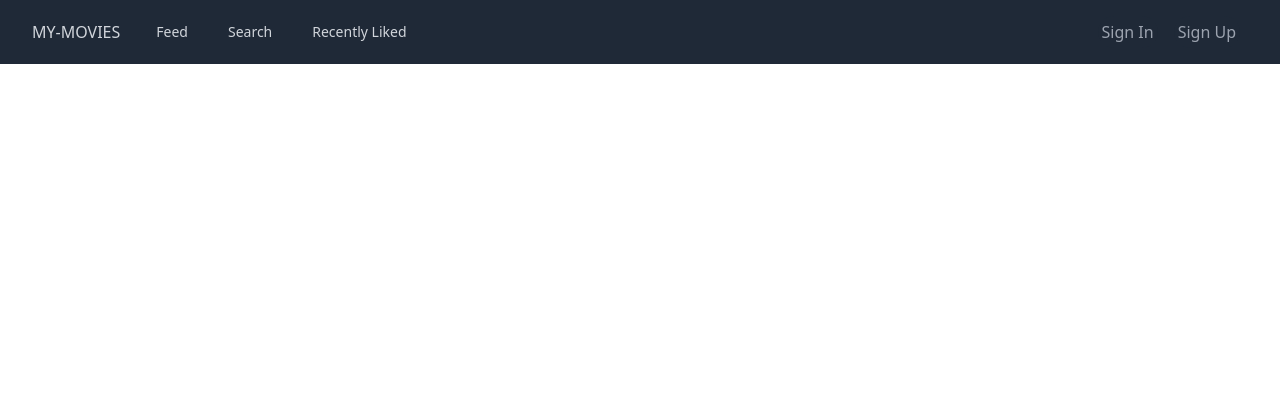
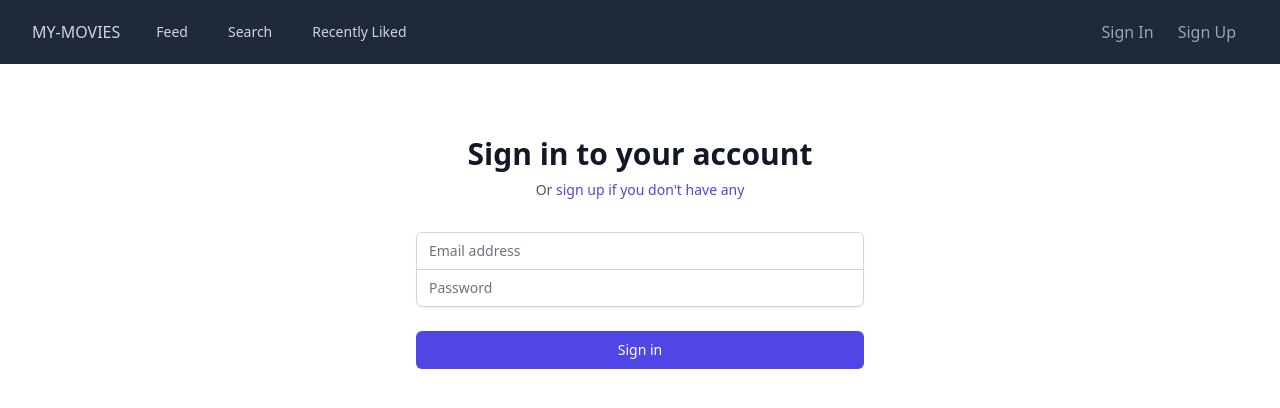
Before and after one commit to mohdasaadeh/my-images, a React (Create React App) app in the folder frontend/: page /users/signin in a window 1280 px wide. Shown: the top 408 px of the page. Built offline with nearby package versions, Linux system fonts and the light colour scheme; no server answers.

Commit message:
Creating auth form and routes

```diff
--- a/frontend/package.json
+++ b/frontend/package.json
@@ -3,6 +3,7 @@
   "version": "0.1.0",
   "private": true,
   "dependencies": {
+    "@tailwindcss/forms": "^0.5.2",
     "@testing-library/jest-dom": "^5.16.4",
     "@testing-library/react": "^13.3.0",
     "@testing-library/user-event": "^13.5.0",
@@ -15,6 +16,7 @@
     "react": "^18.2.0",
     "react-dom": "^18.2.0",
     "react-redux": "^8.0.2",
+    "react-router-dom": "^6.3.0",
     "react-scripts": "5.0.1",
     "redux": "^4.2.0",
     "redux-thunk": "^2.4.1",
--- a/frontend/src/components/App.tsx
+++ b/frontend/src/components/App.tsx
@@ -1,12 +1,21 @@
+import { Routes, Route } from 'react-router-dom';
+
 import './styles/input.css';
+import Signin from './Signin';
+import Signup from './Signup';
 
 import Navbar from './Navbar';
+import React from 'react';
 
 const App: React.FC = () => {
   return (
-    <div>
+    <React.Fragment>
       <Navbar />
-    </div>
+      <Routes>
+        <Route path="/users/signin" element={<Signin />}></Route>
+        <Route path="/users/signup" element={<Signup />}></Route>
+      </Routes>
+    </React.Fragment>
   );
 };
 
--- /dev/null
+++ b/frontend/src/components/AuthForm.tsx
@@ -0,0 +1,61 @@
+interface AuthFormProps {
+  action: string;
+  renderTitle: JSX.Element;
+}
+
+const AuthForm: React.FC<AuthFormProps> = ({ action, renderTitle }) => {
+  return (
+    <>
+      <div className="min-h-full flex items-center justify-center py-12 px-4 sm:px-6 lg:px-8">
+        <div className="max-w-md w-full space-y-8">
+          {renderTitle}
+          <form className="mt-8 space-y-6" action="#" method="POST">
+            <input type="hidden" name="remember" defaultValue="true" />
+            <div className="rounded-md shadow-sm -space-y-px">
+              <div>
+                <label htmlFor="email-address" className="sr-only">
+                  Email address
+                </label>
+                <input
+                  id="email-address"
+                  name="email"
+                  type="email"
+                  autoComplete="email"
+                  required
+                  className="appearance-none rounded-none relative block w-full px-3 py-2 border border-gray-300 placeholder-gray-500 text-gray-900 rounded-t-md focus:outline-none focus:ring-indigo-500 focus:border-indigo-500 focus:z-10 sm:text-sm"
+                  placeholder="Email address"
+                />
+              </div>
+              <div>
+                <label htmlFor="password" className="sr-only">
+                  Password
+                </label>
+                <input
+                  id="password"
+                  name="password"
+                  type="password"
+                  autoComplete="current-password"
+                  required
+                  className="appearance-none rounded-none relative block w-full px-3 py-2 border border-gray-300 placeholder-gray-500 text-gray-900 rounded-b-md focus:outline-none focus:ring-indigo-500 focus:border-indigo-500 focus:z-10 sm:text-sm"
+                  placeholder="Password"
+                />
+              </div>
+            </div>
+
+            <div>
+              <button
+                type="submit"
+                className="group relative w-full flex justify-center py-2 px-4 border border-transparent text-sm font-medium rounded-md text-white bg-indigo-600 hover:bg-indigo-700 focus:outline-none focus:ring-2 focus:ring-offset-2 focus:ring-indigo-500"
+              >
+                <span className="absolute left-0 inset-y-0 flex items-center pl-3"></span>
+                {action}
+              </button>
+            </div>
+          </form>
+        </div>
+      </div>
+    </>
+  );
+};
+
+export default AuthForm;
--- a/frontend/src/components/Navbar.tsx
+++ b/frontend/src/components/Navbar.tsx
@@ -1,4 +1,5 @@
 import { useEffect } from 'react';
+import { Link } from 'react-router-dom';
 
 import StyledNavbar from './Navbar.styles';
 import { useTypedSelector } from '../hooks/useTypedSelector';
@@ -23,12 +24,16 @@
     } else {
       return (
         <>
+          <Link to="/users/signin">
             <button type="button" className={className}>
               Sign In
             </button>
+          </Link>
+          <Link to="/users/signup">
             <button type="button" className={className}>
               Sign Up
             </button>
+          </Link>
         </>
       );
     }
--- /dev/null
+++ b/frontend/src/components/Signin.tsx
@@ -0,0 +1,26 @@
+import { Link } from 'react-router-dom';
+
+import AuthForm from './AuthForm';
+
+const Signin: React.FC = () => {
+  const renderTitle = (
+    <div>
+      <h2 className="mt-6 text-center text-3xl font-extrabold text-gray-900">
+        Sign in to your account
+      </h2>
+      <p className="mt-2 text-center text-sm text-gray-600">
+        Or{' '}
+        <Link
+          to="/users/signup"
+          className="font-medium text-indigo-600 hover:text-indigo-500"
+        >
+          sign up if you don't have any
+        </Link>
+      </p>
+    </div>
+  );
+
+  return <AuthForm action="Sign in" renderTitle={renderTitle} />;
+};
+
+export default Signin;
--- /dev/null
+++ b/frontend/src/components/Signup.tsx
@@ -0,0 +1,15 @@
+import AuthForm from './AuthForm';
+
+const Signup: React.FC = () => {
+  const renderTitle = (
+    <div>
+      <h2 className="mt-6 text-center text-3xl font-extrabold text-gray-900">
+        Sign up
+      </h2>
+    </div>
+  );
+
+  return <AuthForm action="Sign up" renderTitle={renderTitle} />;
+};
+
+export default Signup;
--- a/frontend/src/index.tsx
+++ b/frontend/src/index.tsx
@@ -1,6 +1,7 @@
 import React from 'react';
 import ReactDOM from 'react-dom/client';
 import { Provider } from 'react-redux';
+import { BrowserRouter } from 'react-router-dom';
 
 import App from './components/App';
 import { store } from './redux';
@@ -12,7 +13,9 @@
 root.render(
   <React.StrictMode>
     <Provider store={store}>
-      <App />
+      <BrowserRouter>
+        <App />
+      </BrowserRouter>
     </Provider>
   </React.StrictMode>,
 );
--- a/frontend/tailwind.config.js
+++ b/frontend/tailwind.config.js
@@ -3,5 +3,5 @@
   theme: {
     extend: {},
   },
-  plugins: [],
+  plugins: [require('@tailwindcss/forms')],
 };
```
Also changed, not shown: 1 other file (tests, documents, lock files or other folders). Lines whose indentation alone changed are shown as unchanged.
